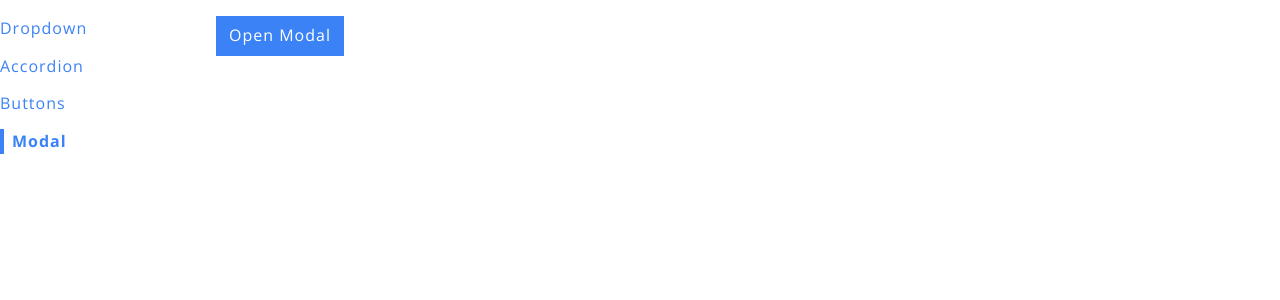
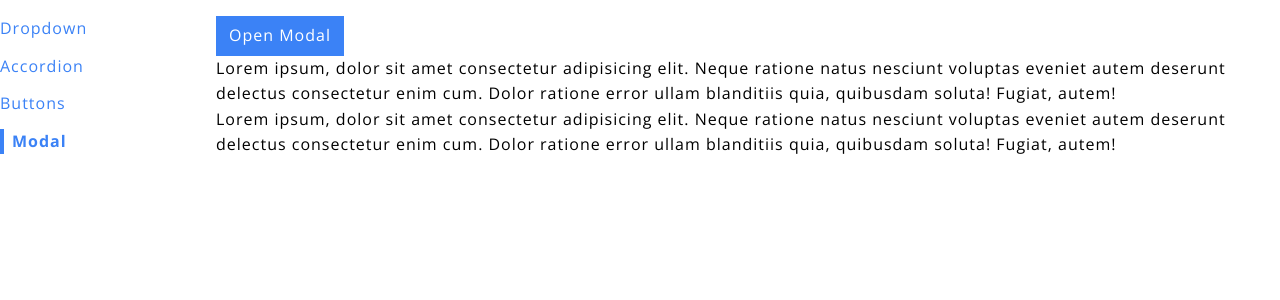
Before and after one commit to adenugbamichael/Reusable-react-ui-components, a React (Vite) app: page /modal in a window 1280 px wide. Shown: the top 300 px of the page. Built offline with nearby package versions, Linux system fonts and the light colour scheme.

Commit message:
fix small bug in modal

```diff
--- a/src/components/Modal.jsx
+++ b/src/components/Modal.jsx
@@ -1,14 +1,23 @@
 /* eslint-disable react/no-unescaped-entities */
 import ReactDOM from "react-dom"
+import { useEffect } from "react"
 
 const Modal = ({ onClose, children, actionBar }) => {
+  useEffect(() => {
+    document.body.classList.add("overflow-hidden")
+
+    return () => {
+      document.body.classList.remove("overflow-hidden")
+    }
+  }, [])
+
   return ReactDOM.createPortal(
     <div>
       <div
         onClick={onClose}
-        className='absolute inset-0 bg-gray-300 opacity-80'
+        className='fixed inset-0 bg-gray-300 opacity-80'
       ></div>
-      <div className='absolute inset-40 p-10 bg-white'>
+      <div className='fixed inset-40 p-10 bg-white'>
         <div className='flex flex-col justify-between h-full'>
           {children}
           <div className='flex justify-end'>{actionBar}</div>
--- a/src/pages/ModalPage.jsx
+++ b/src/pages/ModalPage.jsx
@@ -32,6 +32,18 @@ const ModalPage = () => {
         Open Modal
       </Button>
       {showModal && modal}
+      <p>
+        Lorem ipsum, dolor sit amet consectetur adipisicing elit. Neque ratione
+        natus nesciunt voluptas eveniet autem deserunt delectus consectetur enim
+        cum. Dolor ratione error ullam blanditiis quia, quibusdam soluta!
+        Fugiat, autem!
+      </p>
+      <p>
+        Lorem ipsum, dolor sit amet consectetur adipisicing elit. Neque ratione
+        natus nesciunt voluptas eveniet autem deserunt delectus consectetur enim
+        cum. Dolor ratione error ullam blanditiis quia, quibusdam soluta!
+        Fugiat, autem!
+      </p>
     </div>
   )
 }
```
